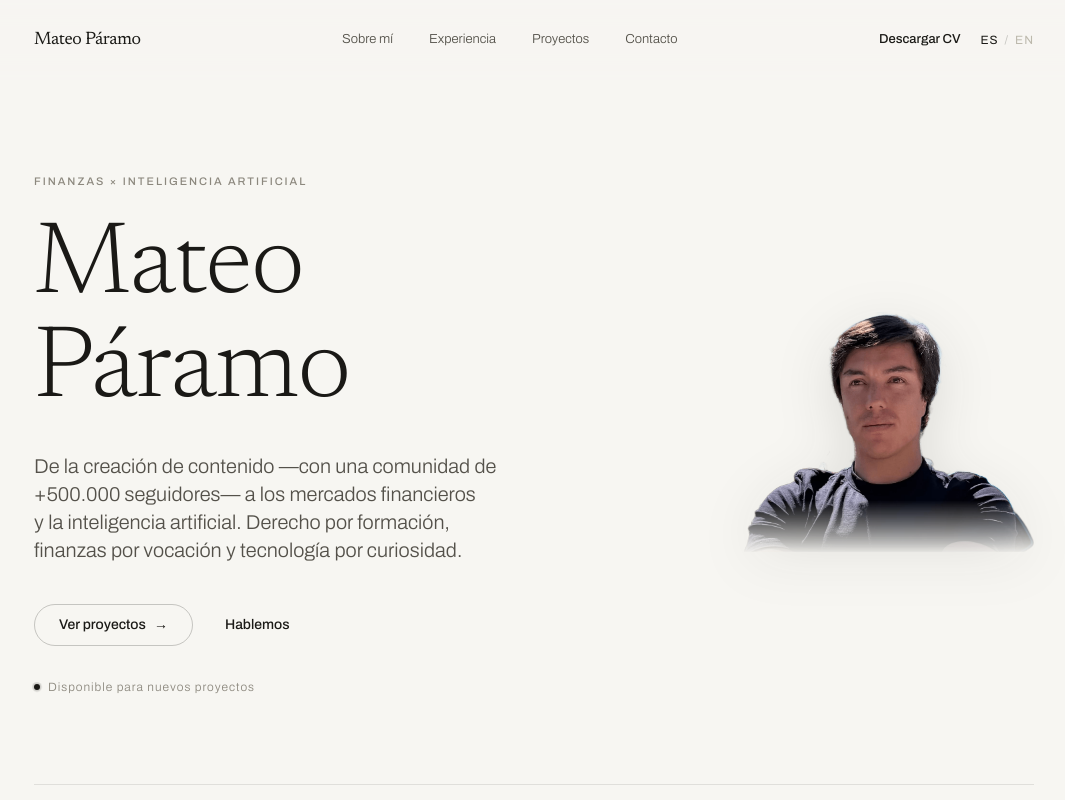
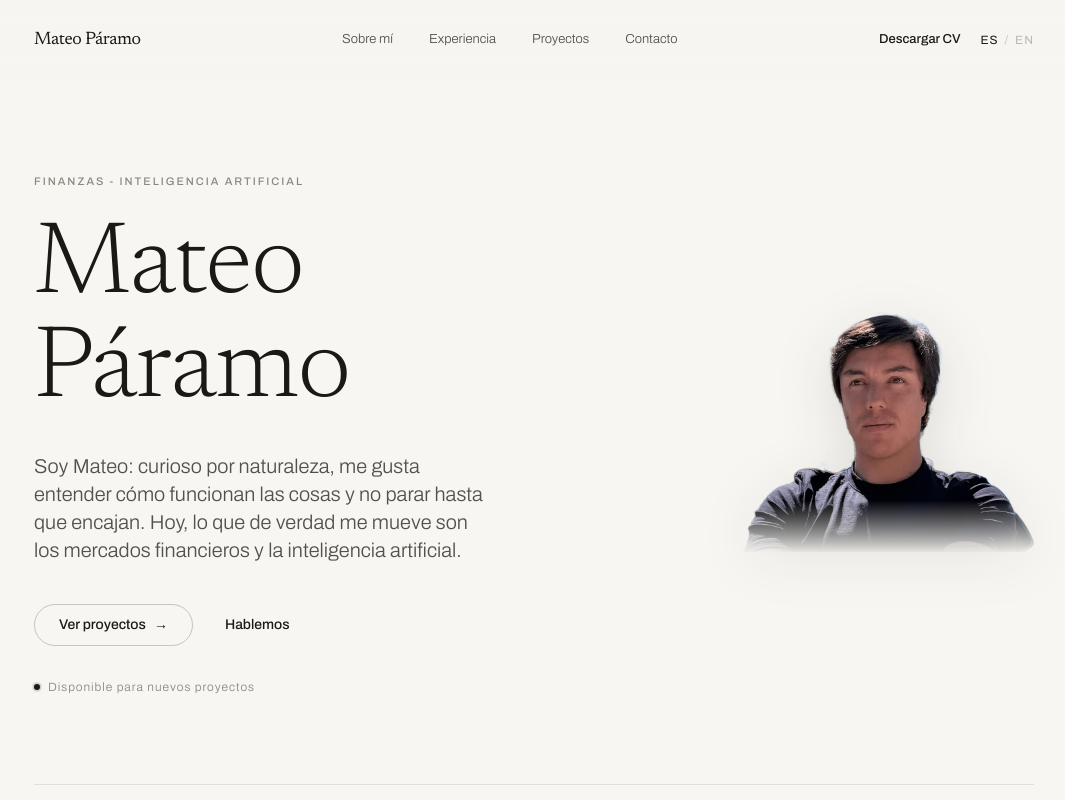
Before and after one commit to mateoparamo/paginawebmateoparamo, a Next.js app: page /es in a window 1280 px wide. Shown: the top 800 px of the page, without its empty margins (106-1171 px from the left). Built offline with nearby package versions, Linux system fonts and the light colour scheme.

Commit message:
Actualiza textos del hero: subtítulo personal y separador del eyebrow
- Subtítulo en primera persona enfocado en finanzas e IA (ES/EN)
- Eyebrow usa - como separador en lugar de x

Co-Authored-By: Claude Opus 4.8 <noreply@anthropic.com>

```diff
--- a/src/content/i18n.ts
+++ b/src/content/i18n.ts
@@ -13,10 +13,10 @@ export const dict = {
       cv: "Descargar CV",
     },
     hero: {
-      eyebrow: "Finanzas × Inteligencia Artificial",
+      eyebrow: "Finanzas - Inteligencia Artificial",
       title: "Mateo Páramo",
       subtitle:
-        "De la creación de contenido —con una comunidad de +500.000 seguidores— a los mercados financieros y la inteligencia artificial. Derecho por formación, finanzas por vocación y tecnología por curiosidad.",
+        "Soy Mateo: curioso por naturaleza, me gusta entender cómo funcionan las cosas y no parar hasta que encajan. Hoy, lo que de verdad me mueve son los mercados financieros y la inteligencia artificial.",
       ctaPrimary: "Ver proyectos",
       ctaSecondary: "Hablemos",
       status: "Disponible para nuevos proyectos",
@@ -86,7 +86,7 @@ export const dict = {
         {
           role: "Auxiliar administrativo · Encargado de cafetería",
           company: "Bristol School",
-          dates: "2019 · sept–dic 2020",
+          dates: "sept–dic 2020",
           duration: "",
         },
         {
@@ -157,10 +157,10 @@ export const dict = {
       cv: "Download CV",
     },
     hero: {
-      eyebrow: "Finance × Artificial Intelligence",
+      eyebrow: "Finance - Artificial Intelligence",
       title: "Mateo Páramo",
       subtitle:
-        "From content creation —with a community of 500,000+ followers— to financial markets and artificial intelligence. Law by training, finance by vocation, technology by curiosity.",
+        "I'm Mateo: curious by nature, I like to understand how things really work and I don't stop until the pieces fit. Today, what truly drives me are financial markets and artificial intelligence.",
       ctaPrimary: "See projects",
       ctaSecondary: "Let's talk",
       status: "Available for new projects",
@@ -230,7 +230,7 @@ export const dict = {
         {
           role: "Administrative assistant · Coffee shop manager",
           company: "Bristol School",
-          dates: "2019 · Sep–Dec 2020",
+          dates: "Sep–Dec 2020",
           duration: "",
         },
         {
```
